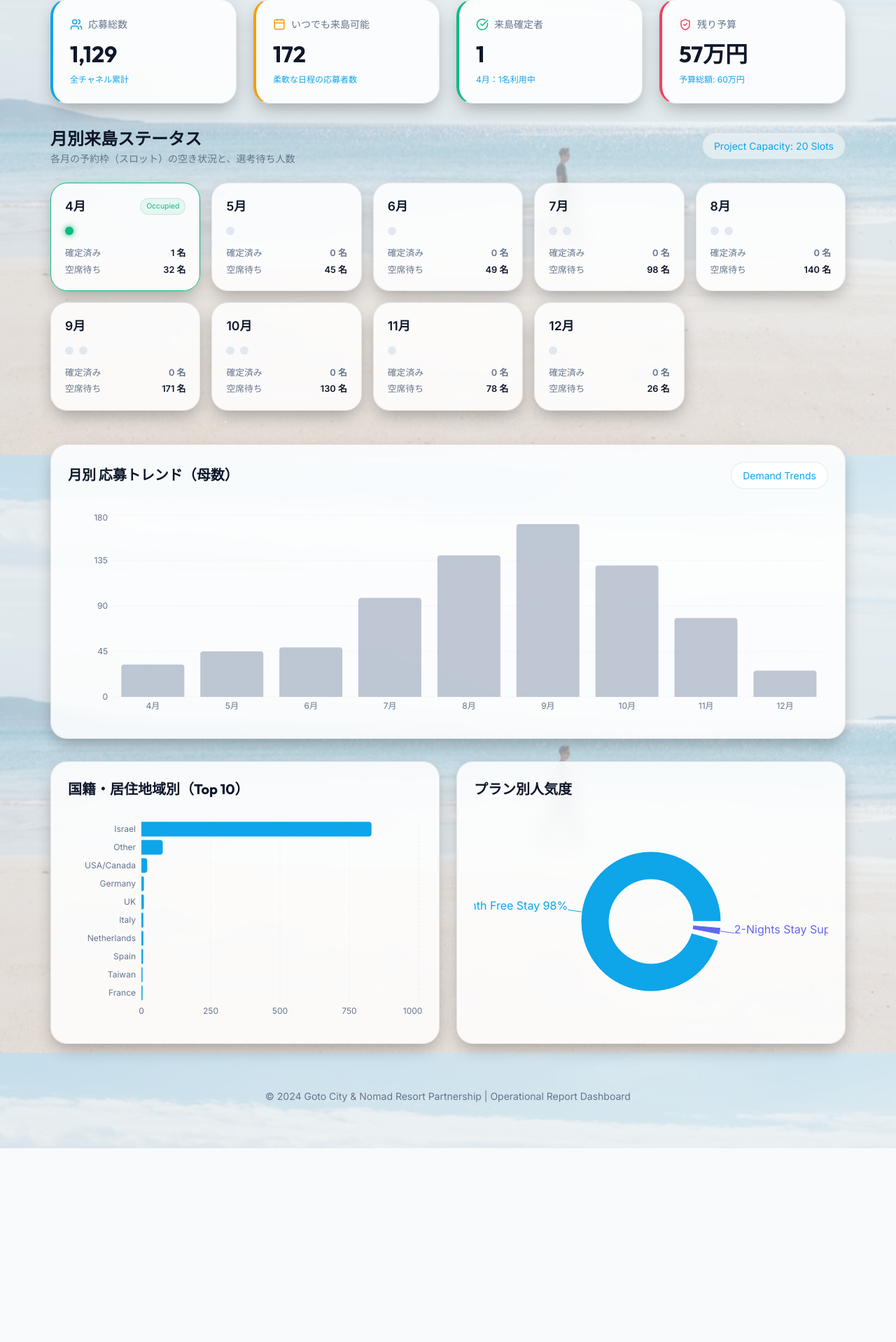
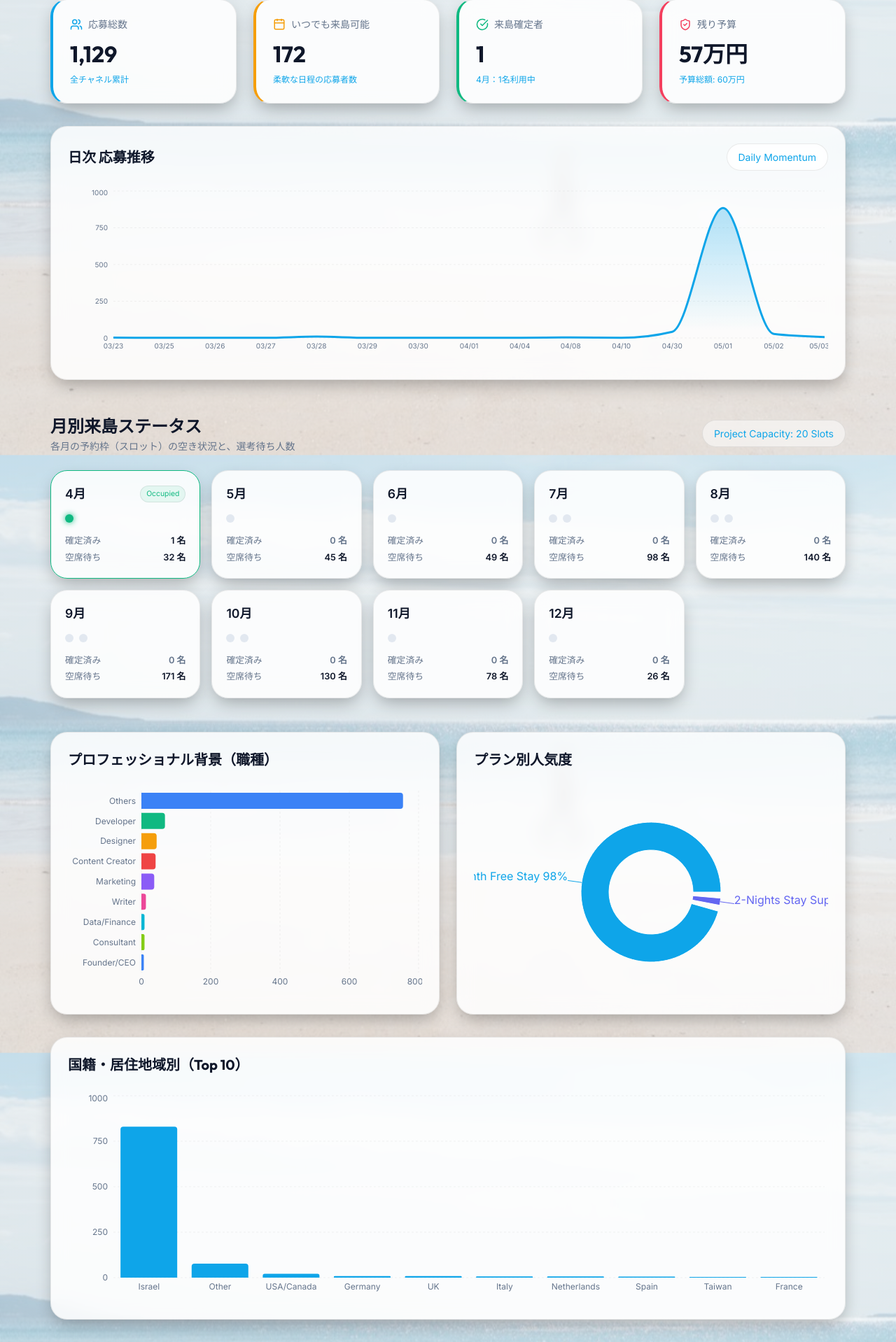
Before and after one commit to nomad-resort/digital-nomad-goto-longstaysupport, a React (Vite) app: page / in a window 1280 px wide. Shown: the part 204-2122 px from the top of the page at 70% size. Before the commit the page ends 1845 px from the top, so only its background shows below. Built offline with nearby package versions, Linux system fonts and the light colour scheme.

Commit message:
ダッシュボードに日次トレンドと職種別グラフを追加

```diff
--- a/src/App.jsx
+++ b/src/App.jsx
@@ -42,6 +42,7 @@ const StatCard = ({ icon: Icon, label, value, subValue, color }) => (
 
 function App() {
   const planColors = ['#0ea5e9', '#6366f1', '#f43f5e', '#f59e0b'];
+  const roleColors = ['#3b82f6', '#10b981', '#f59e0b', '#ef4444', '#8b5cf6', '#ec4899', '#06b6d4', '#84cc16'];
 
   const budget = dashboardData.budget;
   const progress = dashboardData.progress;
@@ -98,6 +99,35 @@ function App() {
         />
       </section>
 
+      {/* Daily Application Trend */}
+      <section style={{ marginBottom: '3rem' }}>
+        <div className="card animate-fade-in" style={{ minHeight: '350px' }}>
+          <div style={{ display: 'flex', justifyContent: 'space-between', alignItems: 'center', marginBottom: '1.5rem' }}>
+            <h3 className="chart-title" style={{ marginBottom: 0 }}>日次 応募推移</h3>
+            <div className="badge">Daily Momentum</div>
+          </div>
+          <div style={{ width: '100%', height: 250 }}>
+            <ResponsiveContainer>
+              <AreaChart data={dashboardData.dailyData}>
+                <defs>
+                  <linearGradient id="colorCount" x1="0" y1="0" x2="0" y2="1">
+                    <stop offset="5%" stopColor="#0ea5e9" stopOpacity={0.3}/>
+                    <stop offset="95%" stopColor="#0ea5e9" stopOpacity={0}/>
+                  </linearGradient>
+                </defs>
+                <CartesianGrid strokeDasharray="3 3" stroke="rgba(0,0,0,0.05)" vertical={false} />
+                <XAxis dataKey="date" stroke="#64748b" fontSize={10} tickLine={false} axisLine={false} />
+                <YAxis stroke="#64748b" fontSize={10} tickLine={false} axisLine={false} />
+                <Tooltip
+                  contentStyle={{ backgroundColor: '#fff', border: 'none', borderRadius: '12px', boxShadow: '0 10px 15px -3px rgba(0,0,0,0.1)' }}
+                />
+                <Area type="monotone" dataKey="count" stroke="#0ea5e9" strokeWidth={3} fillOpacity={1} fill="url(#colorCount)" />
+              </AreaChart>
+            </ResponsiveContainer>
+          </div>
+        </div>
+      </section>
+
       {/* Monthly Status Cards */}
       <section style={{ marginBottom: '3rem' }}>
         <div style={{ display: 'flex', justifyContent: 'space-between', alignItems: 'center', marginBottom: '1.5rem' }}>
@@ -116,7 +146,6 @@ function App() {
                 {m.finalized > 0 && <span className="badge" style={{ fontSize: '0.65rem', padding: '0.2rem 0.5rem', color: '#10b981', background: 'rgba(16, 185, 129, 0.1)' }}>Occupied</span>}
               </div>
 
-              {/* Slot Indicators */}
               <div style={{ display: 'flex', gap: '8px', marginBottom: '1rem' }}>
                 {[...Array(m.capacity)].map((_, idx) => (
                   <div
@@ -148,42 +177,22 @@ function App() {
       </section>
 
       <section className="charts-grid" style={{ marginBottom: '2rem' }}>
-        <div className="card animate-fade-in" style={{ gridColumn: 'span 2', minHeight: '400px' }}>
-          <div style={{ display: 'flex', justifyContent: 'space-between', alignItems: 'center', marginBottom: '2rem' }}>
-            <h3 className="chart-title" style={{ marginBottom: 0 }}>月別 応募トレンド（母数）</h3>
-            <div className="badge">Demand Trends</div>
-          </div>
-
+        <div className="card animate-fade-in">
+          <h3 className="chart-title">プロフェッショナル背景（職種）</h3>
           <div style={{ width: '100%', height: 300 }}>
             <ResponsiveContainer>
-              <BarChart data={progress.monthly}>
-                <CartesianGrid strokeDasharray="3 3" stroke="rgba(0,0,0,0.05)" vertical={false} />
-                <XAxis dataKey="month" stroke="#64748b" fontSize={12} tickLine={false} axisLine={false} />
-                <YAxis stroke="#64748b" fontSize={12} tickLine={false} axisLine={false} />
-                <Tooltip
-                  cursor={{ fill: 'rgba(0,0,0,0.02)' }}
-                  contentStyle={{ backgroundColor: '#fff', border: '1px solid rgba(0,0,0,0.1)', borderRadius: '12px' }}
-                />
-                <Bar dataKey="waitlist" name="応募者数" fill="#94a3b8" radius={[4, 4, 0, 0]} opacity={0.6} />
-              </BarChart>
-            </ResponsiveContainer>
-          </div>
-        </div>
-      </section>
-
-      <section className="charts-grid">
-        <div className="card animate-fade-in">
-          <h3 className="chart-title">国籍・居住地域別（Top 10）</h3>
-          <div style={{ width: '100%', height: 300 }}>
-            <ResponsiveContainer>
-              <BarChart data={dashboardData.countryData} layout="vertical">
+              <BarChart data={dashboardData.roleData} layout="vertical">
                 <CartesianGrid strokeDasharray="3 3" stroke="rgba(0,0,0,0.05)" horizontal={false} />
                 <XAxis type="number" stroke="#64748b" fontSize={12} tickLine={false} axisLine={false} />
                 <YAxis dataKey="name" type="category" stroke="#64748b" fontSize={12} tickLine={false} axisLine={false} width={100} />
                 <Tooltip
-                  contentStyle={{ backgroundColor: '#fff', border: '1px solid rgba(0,0,0,0.1)', borderRadius: '12px' }}
+                  contentStyle={{ backgroundColor: '#fff', border: 'none', borderRadius: '12px', boxShadow: '0 10px 15px -3px rgba(0,0,0,0.1)' }}
                 />
-                <Bar dataKey="value" fill="#0ea5e9" radius={[0, 4, 4, 0]} />
+                <Bar dataKey="value" fill="#6366f1" radius={[0, 4, 4, 0]}>
+                  {dashboardData.roleData.map((entry, index) => (
+                    <Cell key={`cell-${index}`} fill={roleColors[index % roleColors.length]} />
+                  ))}
+                </Bar>
               </BarChart>
             </ResponsiveContainer>
           </div>
@@ -209,9 +218,28 @@ function App() {
                   ))}
                 </Pie>
                 <Tooltip
-                  contentStyle={{ backgroundColor: '#fff', border: '1px solid rgba(0,0,0,0.1)', borderRadius: '12px' }}
+                  contentStyle={{ backgroundColor: '#fff', border: 'none', borderRadius: '12px', boxShadow: '0 10px 15px -3px rgba(0,0,0,0.1)' }}
                 />
               </PieChart>
+            </ResponsiveContainer>
+          </div>
+        </div>
+      </section>
+
+      <section className="charts-grid">
+        <div className="card animate-fade-in" style={{ gridColumn: 'span 2' }}>
+          <h3 className="chart-title">国籍・居住地域別（Top 10）</h3>
+          <div style={{ width: '100%', height: 300 }}>
+            <ResponsiveContainer>
+              <BarChart data={dashboardData.countryData}>
+                <CartesianGrid strokeDasharray="3 3" stroke="rgba(0,0,0,0.05)" vertical={false} />
+                <XAxis dataKey="name" stroke="#64748b" fontSize={12} tickLine={false} axisLine={false} />
+                <YAxis stroke="#64748b" fontSize={12} tickLine={false} axisLine={false} />
+                <Tooltip
+                  contentStyle={{ backgroundColor: '#fff', border: 'none', borderRadius: '12px', boxShadow: '0 10px 15px -3px rgba(0,0,0,0.1)' }}
+                />
+                <Bar dataKey="value" fill="#0ea5e9" radius={[4, 4, 0, 0]} />
+              </BarChart>
             </ResponsiveContainer>
           </div>
         </div>
```
